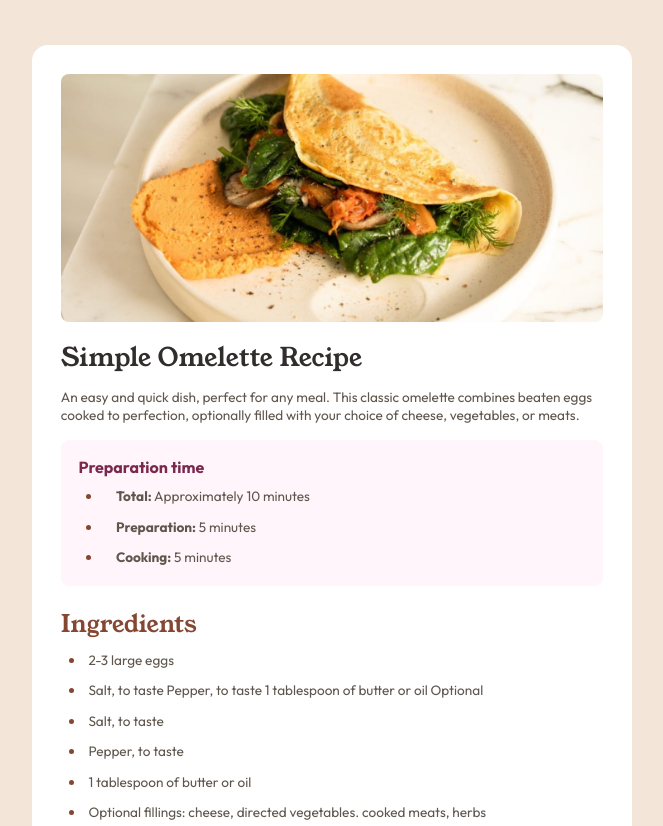
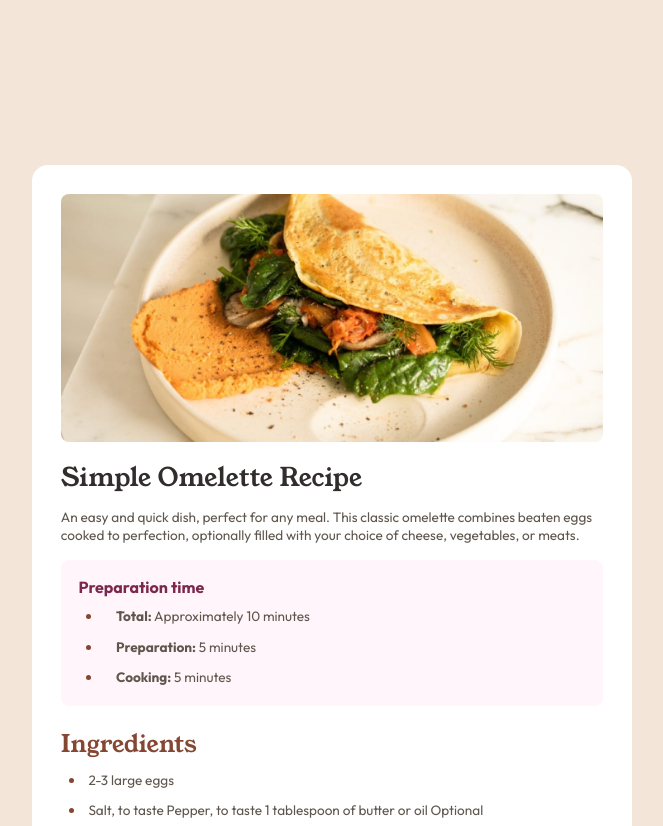
Before and after one commit to Oyeyemiwole19/FrontendChallenges, a plain HTML site: page recipe-page-main/index.html in a window 1280 px wide. Shown: the top 826 px of the page, without its empty margins (308-971 px from the left). Drawn offline with Linux system fonts and the light colour scheme.

Commit message:
fix viewport

```diff
--- a/recipe-page-main/style.css
+++ b/recipe-page-main/style.css
@@ -19,7 +19,7 @@ body {
   display: flex;
   align-items: center;
   justify-content: center;
-  height: 190vh;
+  height: 220vh;
 }
 section {
   padding: 0.8rem 0;
```
